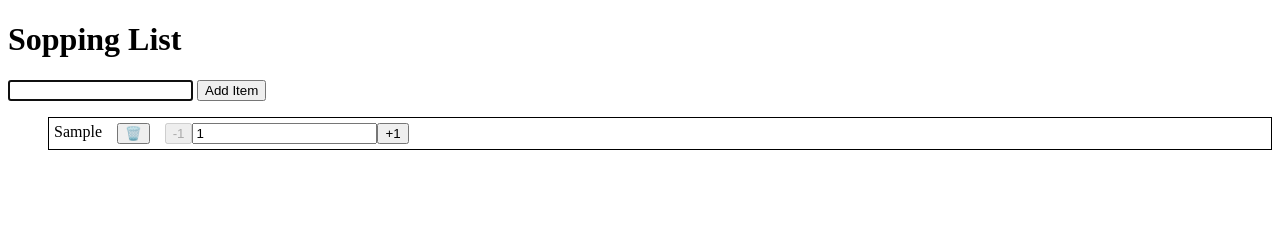
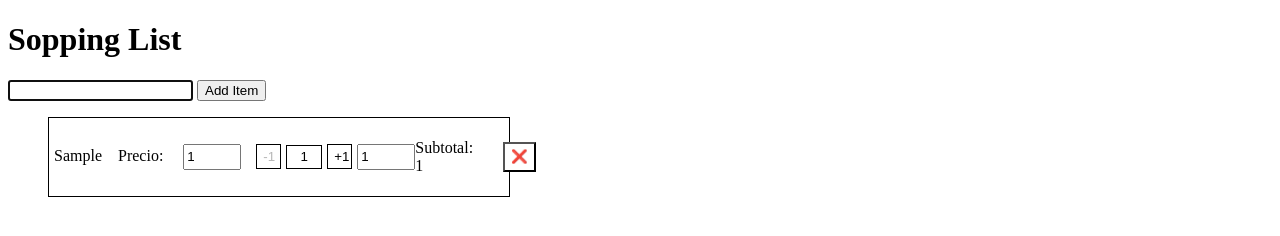
Before and after one commit to Ecm83/shoppingList, a plain HTML site: page index.html in a window 1280 px wide. Both pictures are taken after typing "Sample" into the empty fields and a click on the button "Add Item". Drawn offline with Linux system fonts and the light colour scheme.

Commit message:
subTotalPrice

```diff
--- a/index.css
+++ b/index.css
@@ -4,4 +4,49 @@
     gap: 15px;
     border: solid 1px black;
     padding: 5px;
+    align-items: baseline;
+    width: 450px;
+
 }
+
+#textPrice {
+    margin-left: 1px;
+}
+
+#divPurchaseController {
+    display: flex;
+    align-items: center;
+    justify-content: baseline;
+
+}
+
+.counter {
+    width: 25px;
+    height: 25px;
+    text-align: justify;
+    background-color: white;
+    border: 1px solid black;
+}
+
+.inputAmount {
+    height: 20px;
+    margin: 5px;
+    width: 30px;
+    text-align: center;
+    border: 1px solid black;
+    align-items: baseline;
+    justify-content: center;
+}
+
+#priceInput {
+    width: 50px;
+    height: 20px;
+    margin-left: 5px;
+}
+
+#deleteButton {
+    height: 30px;
+    justify-content: baseline;
+    text-align: justify;
+    background-color: white;
+}
--- a/index.js
+++ b/index.js
@@ -1,44 +1,44 @@
-// const input = document.getElementById('myInput')
-// const button = document.getElementById('myButton')
-// const list = document.getElementById('myList')
+// // const input = document.getElementById('myInput')
+// // const button = document.getElementById('myButton')
+// // const list = document.getElementById('myList')
 
-// const data = JSON.parse(window.localStorage.getItem('items')) || []
-// const itemsKeeper = data || []
+// // const data = JSON.parse(window.localStorage.getItem('items')) || []
+// // const itemsKeeper = data || []
 
-// function delButton() {
-//   const buttonIcon = document.createElement('button')
-//   buttonIcon.textContent = '🗑️'
-//   return buttonIcon
-// }
+// // function delButton() {
+// //   const buttonIcon = document.createElement('button')
+// //   buttonIcon.textContent = '🗑️'
+// //   return buttonIcon
+// // }
 
-// const item = (text) => {
-//   const del = delButton()
-//   const itemName = document.createElement('li')
-//   itemName.setAttribute('class', 'itemList')
-//   itemName.textContent = text
-//   itemName.appendChild(del)
+// // const item = (text) => {
+// //   const del = delButton()
+// //   const itemName = document.createElement('li')
+// //   itemName.setAttribute('class', 'itemList')
+// //   itemName.textContent = text
+// //   itemName.appendChild(del)
 
-//   del.addEventListener('click', () => {
-//     itemName.parentNode.removeChild(itemName)
-//     // data.map(item => item.window.localStorage.removeItem('items'))
-//   })
+// //   del.addEventListener('click', () => {
+// //     itemName.parentNode.removeChild(itemName)
+// //     // data.map(item => item.window.localStorage.removeItem('items'))
+// //   })
 
-//   list.appendChild(itemName)
-// }
+// //   list.appendChild(itemName)
+// // }
 
-// const handleButton = () => {
-//   item(input.value)
-//   itemsKeeper.push(input.value)
-//   window.localStorage.setItem('items', JSON.stringify(itemsKeeper))
+// // const handleButton = () => {
+// //   item(input.value)
+// //   itemsKeeper.push(input.value)
+// //   window.localStorage.setItem('items', JSON.stringify(itemsKeeper))
 
-//   input.value = ''
-//   input.focus()
-// }
+// //   input.value = ''
+// //   input.focus()
+// // }
 
-// button.addEventListener('click', handleButton)
+// // button.addEventListener('click', handleButton)
 
 
-// ----------------------------------Chat GPT -----------------------------
+// // ----------------------------------Chat GPT -----------------------------
 
 
 
@@ -50,11 +50,26 @@ const list = document.getElementById('myList')
 const data = JSON.parse(window.localStorage.getItem('items')) || []
 const itemsKeeper = data || []
 
+const priceText = () => {
+  const textPrice = document.createElement('p')
+  textPrice.setAttribute('id', 'textPrice')
+  textPrice.textContent = 'Precio:'
+  return textPrice
+}
 
-function delButton() {
-  const buttonIcon = document.createElement('button')
-  buttonIcon.textContent = '🗑️'
-  return buttonIcon
+const itemPrice = () => {
+  const priceItem = document.createElement('input')
+  priceItem.setAttribute('id', 'priceInput')
+  priceItem.value = 1
+  priceItem.setAttribute('type', 'number')
+  priceItem.setAttribute('min', '0')
+  return priceItem
+}
+
+const subtotalItem = () => {
+  const itemSubtotal = document.createElement('p')
+  itemSubtotal.setAttribute('id', 'subtotalItemP')
+  return itemSubtotal
 }
 
 function minHandler() {
@@ -82,36 +97,87 @@ function inputPurchase() {
 
 const purchaseAmountController = () => {
   const purchaseElement = document.createElement('div')
+  purchaseElement.setAttribute('id', 'divPurchaseController')
   const minButton = minHandler()
   const plusButton = plusHandler()
   const input = inputPurchase()
+  const priceItem = itemPrice()
+  const itemSubtotal = subtotalItem()
   minButton.addEventListener('click', () => {
-    --input.value
-    if(parseInt(input.value) > 1 ){minButton.removeAttribute('disabled')
-      }else{
-        minButton.setAttribute('disabled', true)
+    --input.value;
+    if (parseInt(input.value) > 1) {
+      minButton.removeAttribute('disabled');
+    } else {
+      minButton.setAttribute('disabled', true);
     }
-    })
+    const subtotal = parseInt(priceItem.value) * parseInt(input.value);
+    itemSubtotal.textContent = `Subtotal: ${subtotal}`;
+  });
 
   plusButton.addEventListener('click', () => {
-    ++input.value
-    if(parseInt(input.value) > 1 ){minButton.removeAttribute('disabled')}})
+    ++input.value;
+    if (parseInt(input.value) > 1) {
+      minButton.removeAttribute('disabled');
+    }
+    const subtotal = parseInt(priceItem.value) * parseInt(input.value);
+    itemSubtotal.textContent = `Subtotal: ${subtotal}`;
+  });
+  const initialSubtotal = parseInt(priceItem.value) * parseInt(input.value);
+itemSubtotal.textContent = `Subtotal: ${initialSubtotal}`;
+  // minButton.addEventListener('click', () => {
+  //   --input.value
+  //   if(parseInt(input.value) > 1 ){minButton.removeAttribute('disabled')
+  //     }else{
+  //       minButton.setAttribute('disabled', true)
+  //   }
+  //   console.log('priceTtem', priceItem.value, typeof parseInt(priceItem.value))
+  //   itemSubtotal.value = `${parseInt(priceItem.value) * parseInt(input.value)}`
+
+  //   })
+
+  // plusButton.addEventListener('click', () => {
+  //   ++input.value
+  //   if(parseInt(input.value) > 1 ){minButton.removeAttribute('disabled')
+  // }
+  // itemSubtotal.value = `${parseInt(priceItem.value) * parseInt(input.value)}`
+  // })
+
+  itemSubtotal.value = `${(parseInt(priceItem.value) * parseInt(input.value))}`
+  console.log('subtotal es:', itemSubtotal)
 
   purchaseElement.setAttribute('class', 'divPurchase')
   purchaseElement.appendChild(minButton)
   purchaseElement.appendChild(input)
   purchaseElement.appendChild(plusButton)
+  purchaseElement.appendChild(priceItem)
+  purchaseElement.appendChild(itemSubtotal)
   return purchaseElement
+}
+
+function delButton() {
+  const buttonIcon = document.createElement('button')
+  buttonIcon.setAttribute('id', 'deleteButton')
+  buttonIcon.textContent = '❌'
+  return buttonIcon
 }
 
 const item = (text) => {
   const del = delButton()
   const divPurchase = purchaseAmountController()
   const itemName = document.createElement('li')
+  const textPrice = priceText()
+  const priceItem = itemPrice() //input del preu
+  const itemSubtotal  = subtotalItem() //calcul
   itemName.setAttribute('class', 'itemList')
   itemName.textContent = text
+  itemName.appendChild(textPrice)
+  itemName.appendChild(priceItem)
+  itemName.appendChild(divPurchase)
+  itemName.appendChild(itemSubtotal)
   itemName.appendChild(del)
-  itemName.appendChild(divPurchase)
+
+
+
 
   del.addEventListener('click', () => {
     itemName.parentNode.removeChild(itemName)
@@ -127,7 +193,7 @@ const item = (text) => {
     list.appendChild(itemName)
     window.localStorage.setItem('items', JSON.stringify(itemsKeeper))
   // }else{
-  //   alert('Este objeto ya esta en la lista')
+    // alert('Este objeto ya esta en la lista')
   // }
 }
 
```
